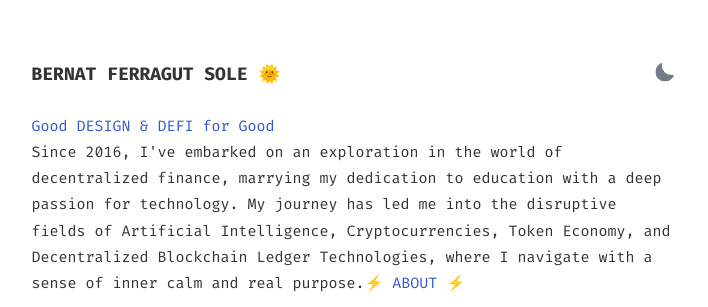
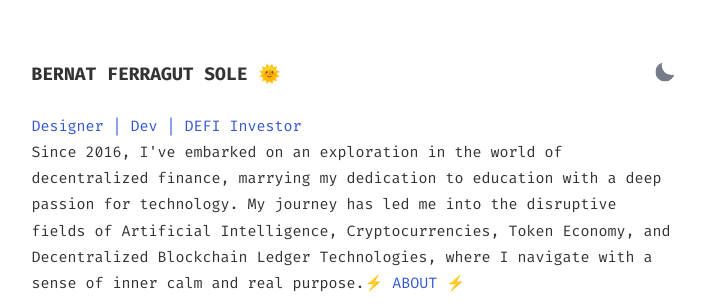
Before and after one commit to bernatferragut/WEB2, a Jekyll site: the page built from index.html, in a window 1280 px wide. Shown: the top 307 px of the page, without its empty margins (286-994 px from the left). Built offline with Jekyll 4.4.1, drawn with Linux system fonts in a browser that asks for light colours.

Commit message:
Update index.html
Main update

```diff
--- a/index.html
+++ b/index.html
@@ -9,7 +9,7 @@ layout: default
         </button>
     </div>
     <div class="bio">
-        <a href"{{ site.baseurl }}/about">Good DESIGN & DEFI for Good</a> <br>
+        <a href"{{ site.baseurl }}/about">Designer | Dev | DEFI Investor</a> <br>
         <p>Since 2016, I've embarked on an exploration in the world of decentralized finance, marrying my dedication to education with a deep passion for technology. My journey has led me into the disruptive fields of Artificial Intelligence, Cryptocurrencies, Token Economy, and Decentralized Blockchain Ledger Technologies, where I navigate with a sense of inner calm and real purpose.<a href="{{ site.baseurl }}/about">⚡ ABOUT ⚡</a></p>
     </div>
 </section>
```
